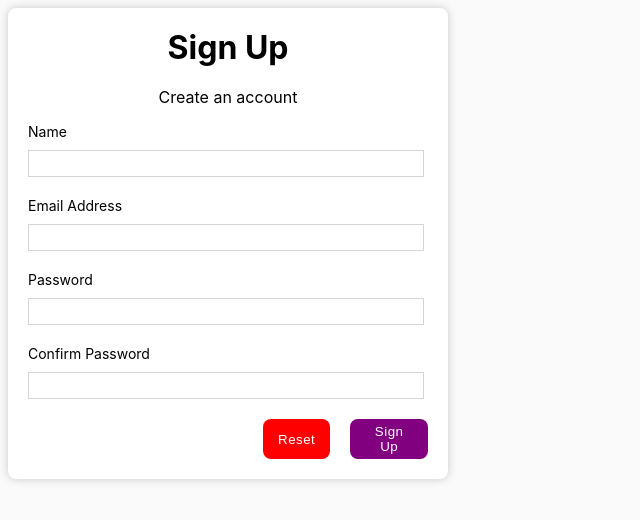
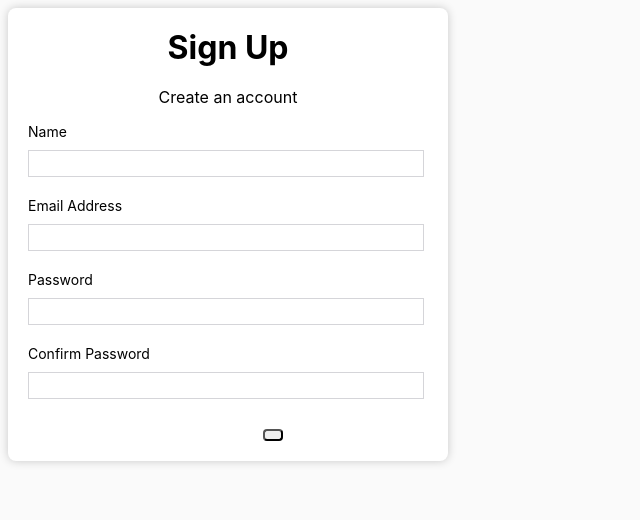
Before and after one commit to darrell-parkhouse-5150/ng-dev-connector, an Angular app in the folder client/: page / in a window 1280 px wide. Shown: the top 520 px of the page, without its empty margins (0-640 px from the left). Built offline with nearby package versions, Linux system fonts and the light colour scheme.

Commit message:
added a new primary button

```diff
--- a/client/src/app/register/register.component.html
+++ b/client/src/app/register/register.component.html
@@ -55,9 +55,7 @@
       </div>
 
       <div class="btn-group">
-        <button type="button" class="btn danger">reset</button>
-        <button type="button" class="btn primary">Sign Up</button>
-         <!-- <ng-button color="primary" size="lg"></ng-button> -->
+        <ng-button btn_style="filled" color="primary" size="small">testing</ng-button>
       </div>
     </form>
   </div>
```
